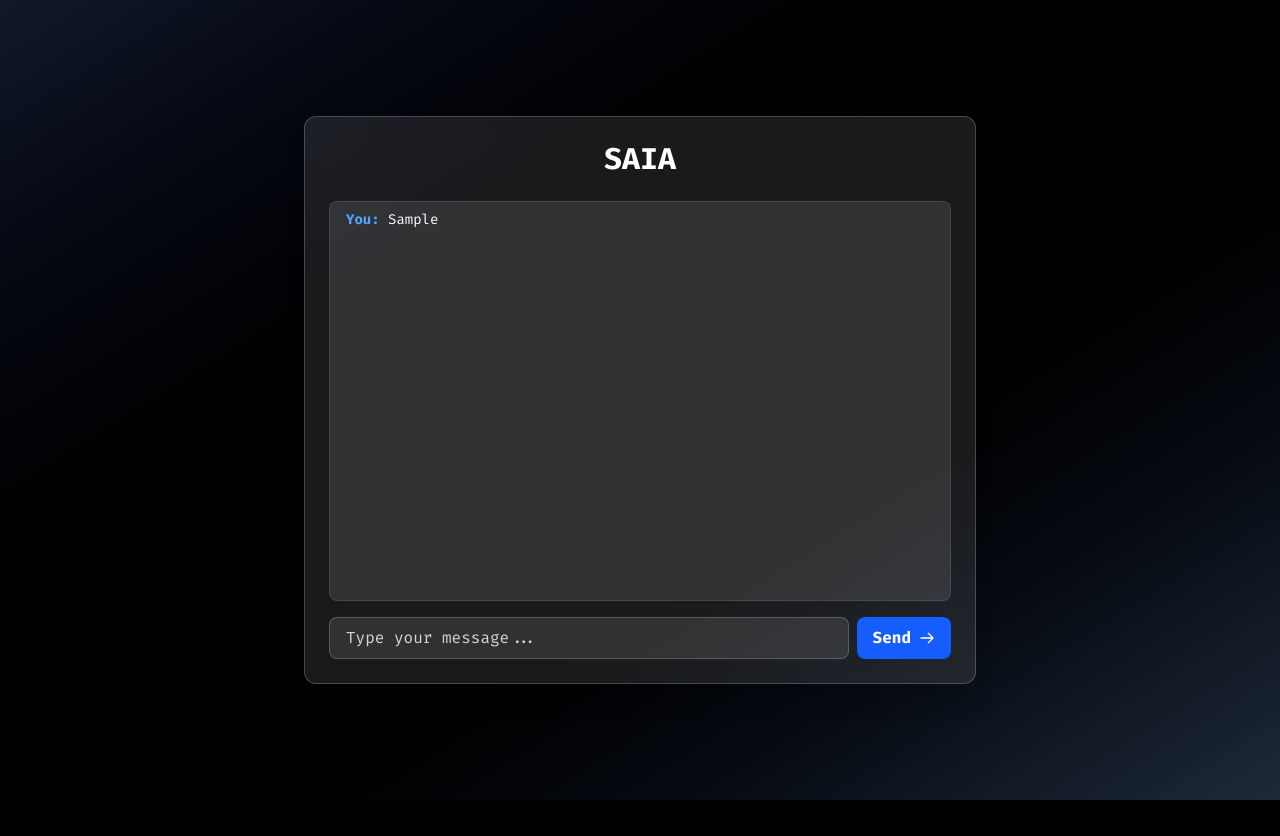
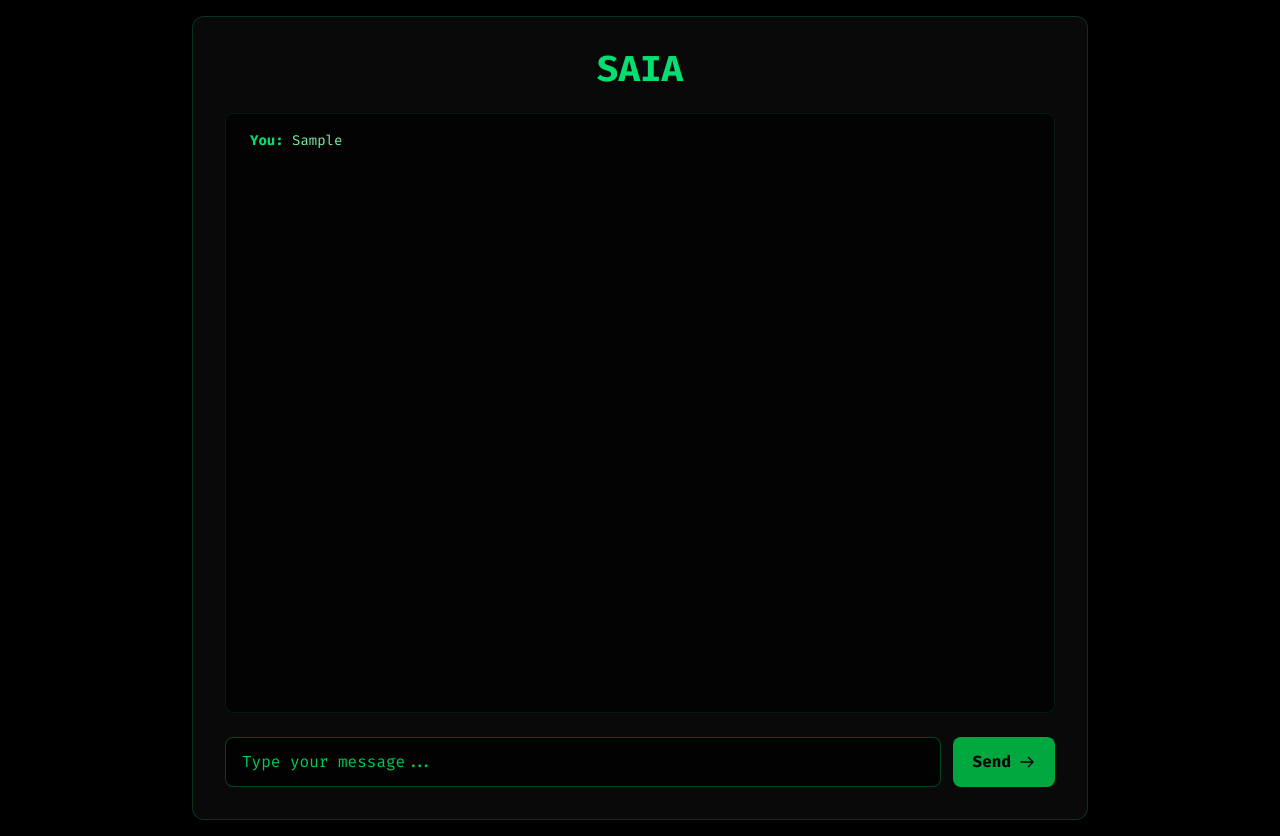
Before and after one commit to SavvyHex/saia, a Next.js app: page /chat in a window 1280 px wide. Both pictures are taken after typing "Sample" into the empty fields and a click on the button "Send". Before the commit the page ends 800 px from the top, so only its background shows below. Built offline with nearby package versions, Linux system fonts and the light colour scheme; no server answers.

Commit message:
chore : matched chat UI to home UI

```diff
--- a/src/app/chat/page.tsx
+++ b/src/app/chat/page.tsx
@@ -59,18 +59,18 @@ export default function HomePage() {
   };
 
   return (
-    <main className="min-h-screen bg-gradient-to-br from-gray-900 via-black to-gray-800 flex items-center justify-center p-4">
-      <div className="w-full max-w-2xl backdrop-blur-md bg-white/10 rounded-xl border border-white/20 shadow-xl p-6">
-        <h1 className="text-3xl text-white font-bold mb-6 text-center animate-fade-in">
+    <main className="min-h-screen bg-black bg-grid-green/[0.2] flex items-center justify-center p-4">
+      <div className="w-full max-w-4xl backdrop-blur-md bg-[#0d0d0d]/70 rounded-xl border border-green-400/20 shadow-2xl p-8">
+        <h1 className="text-4xl text-green-400 font-mono font-bold mb-6 text-center animate-fade-in">
           SAIA
         </h1>
 
-        <div className="h-[400px] overflow-y-auto px-4 py-2 rounded-lg bg-white/10 border border-white/10 mb-4 text-sm text-white space-y-2">
+        <div className="h-[600px] overflow-y-auto px-6 py-4 rounded-lg bg-[#000000]/60 border border-green-400/10 mb-6 text-sm text-green-300 space-y-4 font-mono">
           {messages.map((msg, i) => (
-            <div key={i} className="whitespace-pre-line">
+            <div key={i} className="whitespace-pre-line leading-relaxed">
               <span
-                className={`font-semibold ${
-                  msg.role === "user" ? "text-blue-400" : "text-green-400"
+                className={`font-bold ${
+                  msg.role === "user" ? "text-green-400" : "text-lime-300"
                 }`}
               >
                 {msg.role === "user" ? "You" : "SAIA"}:
@@ -80,15 +80,15 @@ export default function HomePage() {
           ))}
 
           {isTyping && (
-            <div className="text-green-400 italic animate-pulse">
+            <div className="text-lime-400 italic animate-pulse">
               SAIA is typing...
             </div>
           )}
         </div>
 
-        <div className="flex gap-2">
+        <div className="flex gap-3">
           <input
-            className="flex-grow bg-white/10 border border-white/20 rounded-lg px-4 py-2 text-white placeholder-gray-300 focus:outline-none"
+            className="flex-grow bg-black/70 border border-green-400/30 rounded-lg px-4 py-3 text-green-200 placeholder-green-500 focus:outline-none font-mono"
             value={input}
             onChange={(e) => setInput(e.target.value)}
             onKeyDown={(e) => e.key === "Enter" && sendMessage()}
@@ -96,7 +96,7 @@ export default function HomePage() {
           />
           <button
             onClick={sendMessage}
-            className="flex items-center gap-2 bg-blue-600 hover:bg-blue-700 text-white font-semibold px-4 py-2 rounded-lg transition"
+            className="flex items-center gap-2 bg-green-600 hover:bg-green-700 text-black font-bold px-5 py-3 rounded-lg transition font-mono"
           >
             <span>Send</span>
             <svg
--- a/src/app/globals.css
+++ b/src/app/globals.css
@@ -49,3 +49,22 @@ body {
   background-color: #39ff14 !important;
   color: black;
 }
+
+.bg-grid-green {
+  background-image: radial-gradient(rgba(0, 255, 0, 0.15) 1px, transparent 1px);
+  background-size: 20px 20px;
+}
+
+@keyframes fade-in {
+  from {
+    opacity: 0;
+    transform: translateY(20px);
+  }
+  to {
+    opacity: 1;
+    transform: translateY(0);
+  }
+}
+.animate-fade-in {
+  animation: fade-in 0.5s ease-out;
+}
```
